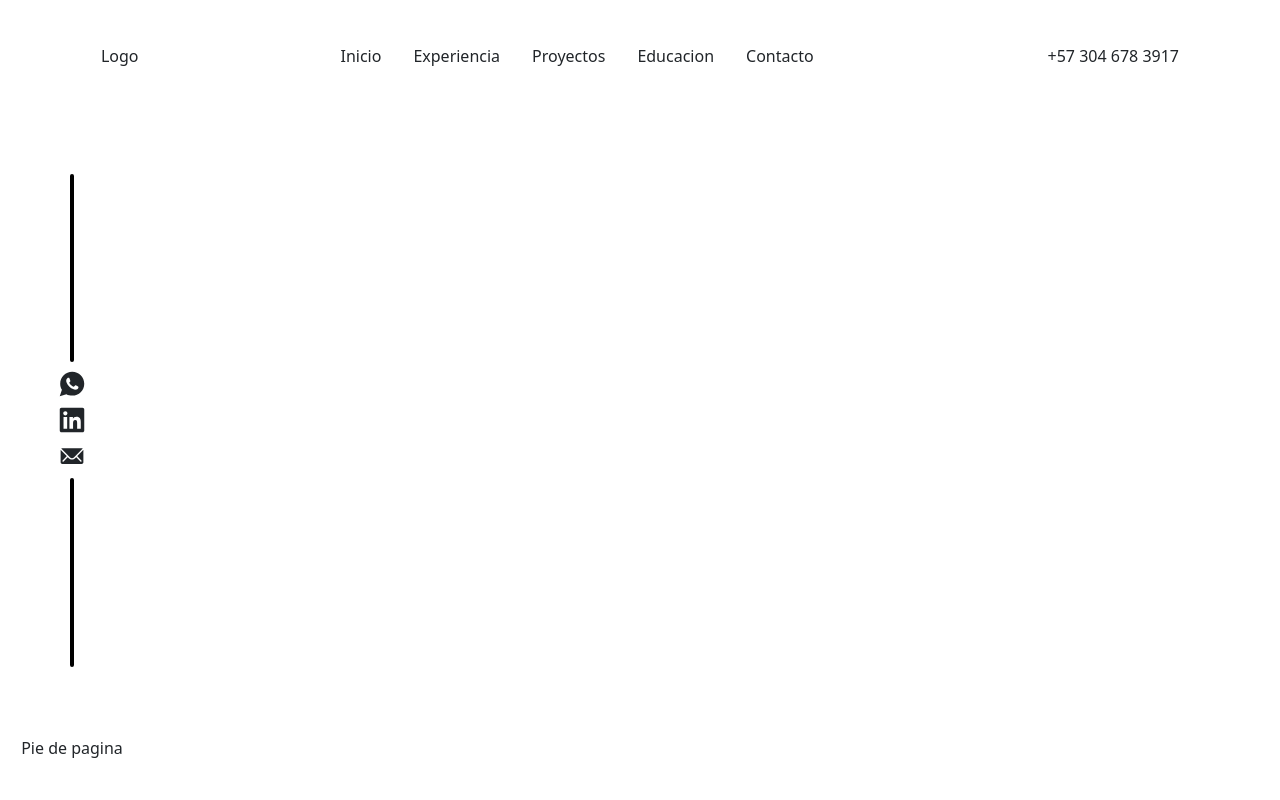
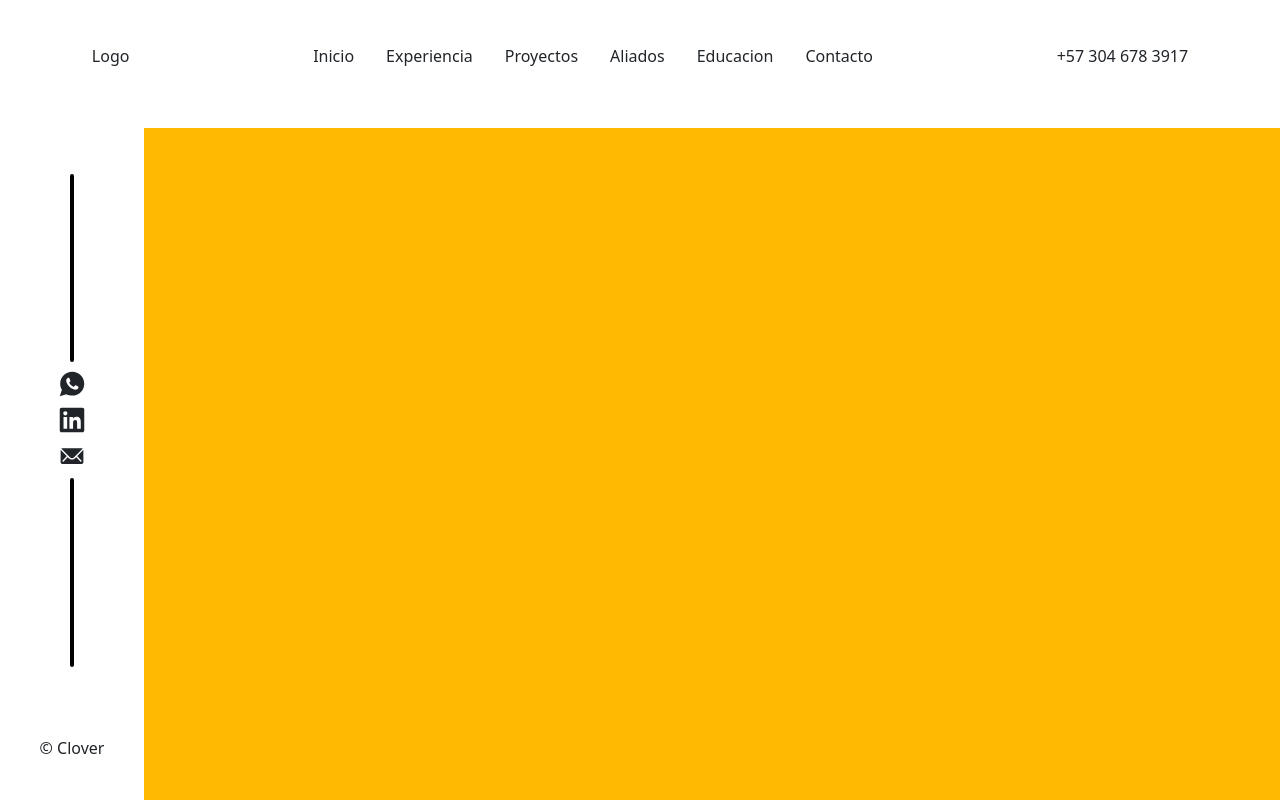
Before and after one commit to Clover2103/portafolio, a React (Vite) app: page /#/home in a window 1280 px wide. Built offline with nearby package versions, Linux system fonts and the light colour scheme.

Commit message:
Se incopora primera estructura para el home y el cuadro de cajas

```diff
--- a/src/components/NavBar/index.jsx
+++ b/src/components/NavBar/index.jsx
@@ -3,7 +3,7 @@ import "./NavBar.css";
 
 const NavBar = () => {
   return (
-    <div className="fixed w-full top-0 left-0 h-32">
+    <div className="fixed w-full top-0 left-0 h-32 z-[calc(500)]">
       <div className="flex justify-around h-full items-center w-full">
         <div>
           <p className="cursor-pointer">Logo</p>
@@ -12,9 +12,9 @@ const NavBar = () => {
           <p className="cursor-pointer">Inicio</p>
           <p className="cursor-pointer">Experiencia</p>
           <p className="cursor-pointer">Proyectos</p>
+          <p className="cursor-pointer">Aliados</p>
           <p className="cursor-pointer">Educacion</p>
           <p className="cursor-pointer">Contacto</p>
-          <p></p>
         </div>
         <div>
           <p className="cursor-pointer">+57 304 678 3917</p>
--- a/src/components/NavBarResponsive/index.jsx
+++ b/src/components/NavBarResponsive/index.jsx
@@ -11,7 +11,7 @@ const NavBarResponsive = ({ showModal }) => {
   };
 
   return (
-    <div className="w-full top-0 left-0 h-32">
+    <div className="w-full top-0 left-0 h-32 z-[calc(500)]">
       <div className="flex w-full justify-between items-center h-full">
         <div className="ml-10">
           <div>
@@ -27,11 +27,17 @@ const NavBarResponsive = ({ showModal }) => {
 
       {isMenuOpen && (
         <div>
-          <p className="cursor-pointer">Inicio</p>
-          <p className="cursor-pointer">Experiencia</p>
-          <p className="cursor-pointer">Proyectos</p>
-          <p className="cursor-pointer">Educacion</p>
-          <p className="cursor-pointer">Contacto</p>
+          <div>
+            <p className="cursor-pointer">Inicio</p>
+            <p className="cursor-pointer">Experiencia</p>
+            <p className="cursor-pointer">Proyectos</p>
+            <p className="cursor-pointer">Aliados</p>
+            <p className="cursor-pointer">Educacion</p>
+            <p className="cursor-pointer">Contacto</p>
+          </div>
+          <div>
+            <p>© Clover</p>
+          </div>
         </div>
       )}
     </div>
--- a/src/components/Redes/index.jsx
+++ b/src/components/Redes/index.jsx
@@ -5,7 +5,7 @@ import { IoIosMail } from "react-icons/io";
 
 const Redes = () => {
   return (
-    <div className="fixed w-36 h-[calc(100vh-8rem)] top-32 left-0 flex flex-col justify-center items-center gap-6">
+    <div className="fixed w-36 h-[calc(100vh-8rem)] top-32 left-0 flex flex-col justify-center items-center gap-6 z-[calc(500)]">
       <div className="flex flex-col h-full w-full justify-around items-center">
         <div className="h-[calc(80%)] flex flex-col justify-center items-center gap-2">
           <div className="h-[calc(35%)] w-1 bg-black rounded-2xl"></div>
@@ -17,7 +17,7 @@ const Redes = () => {
           <div className="h-[calc(35%)] w-1 bg-black rounded-2xl"></div>
         </div>
         <div>
-          <p>Pie de pagina</p>
+          <p>© Clover</p>
         </div>
       </div>
     </div>
--- a/src/pages/Home/index.jsx
+++ b/src/pages/Home/index.jsx
@@ -3,8 +3,10 @@ import "./Home.css";
 
 const Home = () => {
   return (
-    <div className="home-body">
+    <div className="w-full h-screen relative">
+      <div className="absolute top-32 left-36 w-[calc(100%-9rem)] h-[calc(100%-8rem)] transform text-center bg-amber-400">
 
+      </div>
     </div>
   );
 };
```
